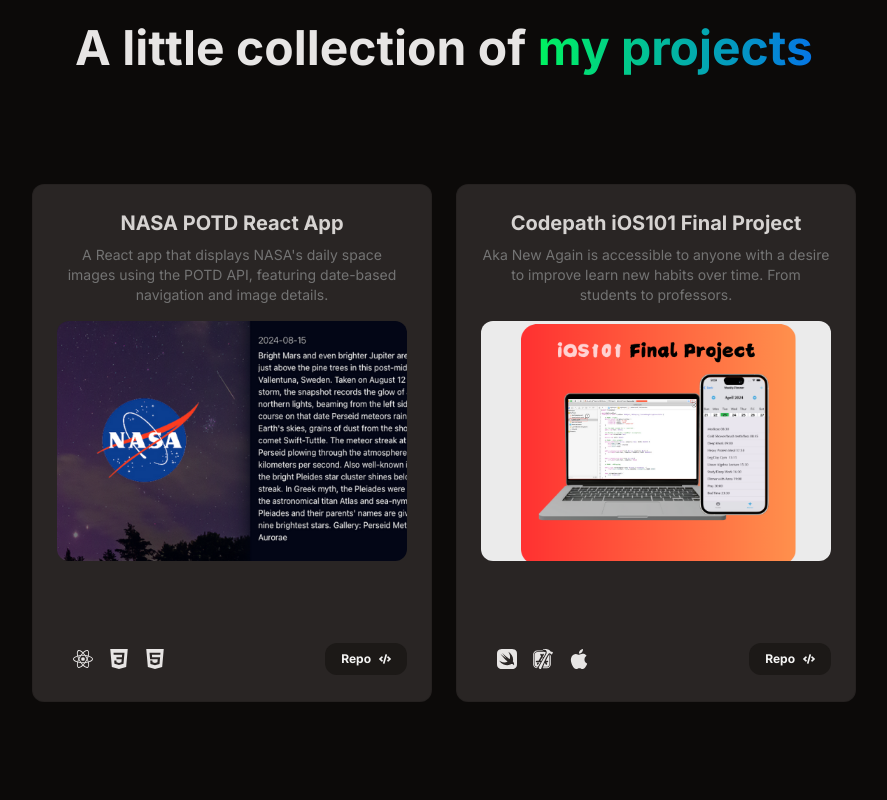
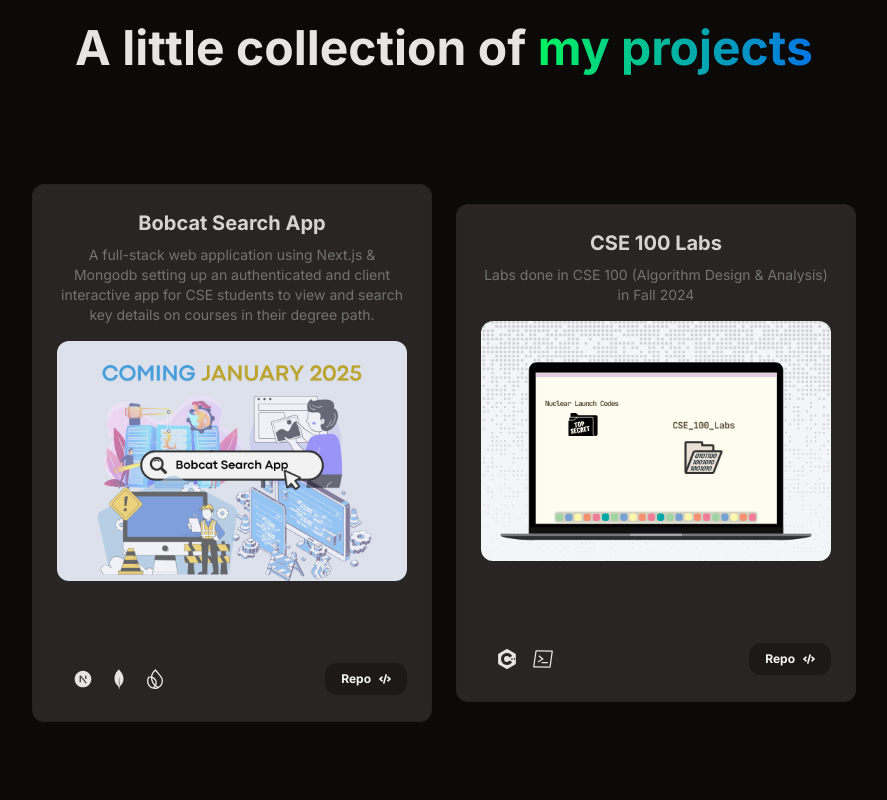
Before and after one commit to adr577/Nextjs-Portfolio, a Next.js app: page / in a window 1280 px wide. Shown: the part 1560-2360 px from the top of the page, without its empty margins (196-1083 px from the left). Built offline with nearby package versions, Linux system fonts and the light colour scheme.

Commit message:
reversed map for projects.

```diff
--- a/app/components/ProjectsSection.tsx
+++ b/app/components/ProjectsSection.tsx
@@ -20,7 +20,7 @@
             </div>
 
             <div className='w-full flex items-center justify-center flex-wrap gap-x-6'>
-                  {projects.map((project) => (
+                  {projects.slice().sort((a, b) => b.id - a.id).map((project) => (
                       <ProjectCard
                           key={project.id}
                           title={project.title}
@@ -29,8 +29,6 @@
                           repo={project.link}
                           icons={project.icons}
                           src={project.src}
-
-
 
                       />
 
--- a/app/data/index.ts
+++ b/app/data/index.ts
@@ -23,7 +23,7 @@
         des: "Aka New Again is accessible to anyone with a desire to improve learn new habits over time. From students to professors.",
         icons: [SiSwift, SiXcode, SiApple],
         link: "https://github.com/adr577/New-Again",
-        src:""
+        src:"https://imgur.com/gallery/update-final-project-7EODQHc"
     },
     {
         id: 3,
@@ -60,7 +60,7 @@
         des: "Used page routing, state, effect, and certain disclosed plug ins. This is still an active project, so I will be contributing more components.",
         icons: [RiNextjsFill, SiVercel],
         link: "",
-        src:""
+        src:"/"
 
     },
     {
@@ -76,13 +76,13 @@
     {
         id: 8,
         title: "Bobcat Search App",
-        img: "/images/bobcat-search (1).png",
+        img: "/images/bobcat_search.png",
         des: "A full-stack web application using Next.js & Mongodb setting up an authenticated and client interactive app for CSE students to view and search key details on courses in their degree path.",
         icons: [RiNextjsFill, SiMongodb, SiFirebase],
         link: "/",
         src: "/"
 
-    }
+    },
 ]
 
 
```
Also changed, not shown: public/images/bobcat_search.png (added).
